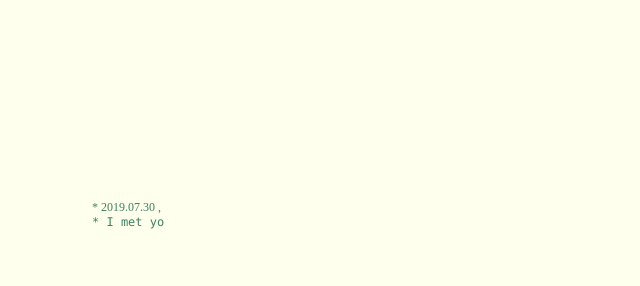
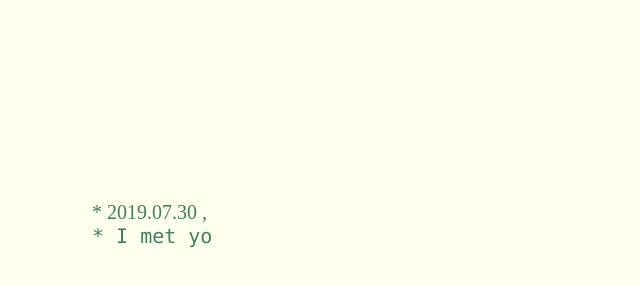
Before and after one commit to LiuHao018274/LH, a plain HTML site: page index.html in a window 1280 px wide. Shown: the whole page, without its empty margins (0-640 px from the left). Drawn offline with Linux system fonts and the light colour scheme.

Commit message:
Update default.css

```diff
--- a/style/default.css
+++ b/style/default.css
@@ -89,7 +89,8 @@ body {
 }
 
 #code .comments {
-	color: #3f7f5f
+	color: #3f7f5f;
+	font-size: 20px
 }
 
 #copyright {
```
